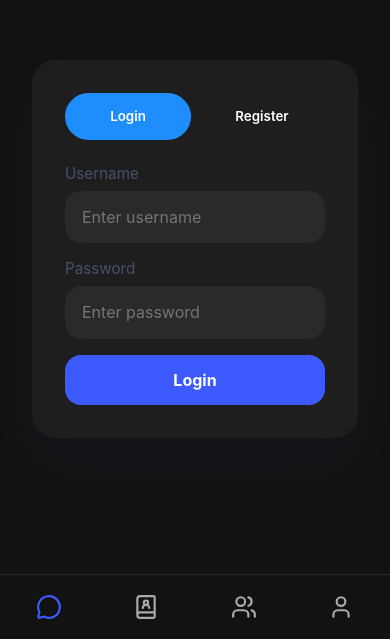
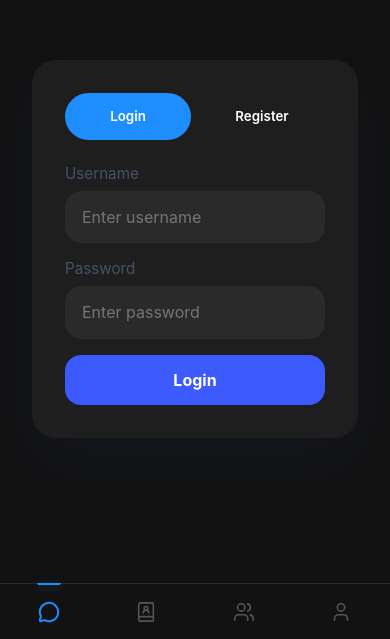
Before and after one commit to nandan4747/gutto-application, a React (Vite) app: page /auth in a window 390 px wide. Shown: the part 205-844 px from the top of the page. Built offline with nearby package versions, Linux system fonts and the light colour scheme; no server answers.

Commit message:
changed the ui of mobile tab

```diff
--- a/src/components/mobile/MobileLayout.module.css
+++ b/src/components/mobile/MobileLayout.module.css
@@ -45,34 +45,100 @@
   color: #aaaaaa;
 }
 
-/* --- Mobile Bottom Tabs --- */
+/* --- Mobile Header --- */
+.mobileHeader {
+  display: flex;
+  align-items: center;
+  justify-content: space-between;
+  padding: 0 1rem;
+  height: 52px;
+  box-sizing: border-box;
+  flex-shrink: 0;
+  background-color: #121212;
+  border-bottom: 1px solid #2a2a2a;
+}
+
+.brand {
+  display: flex;
+  align-items: center;
+  gap: 8px;
+}
+
+.logo {
+  width: 22px;
+  height: 22px;
+  object-fit: contain;
+  border-radius: 4px;
+}
+
+.brandTitle {
+  font-size: 0.85rem;
+  font-weight: 700;
+  letter-spacing: 0.8px;
+  text-transform: uppercase;
+  color: #ffffff;
+  margin: 0;
+}
+
+.separator {
+  color: #444444;
+  font-size: 0.85rem;
+  font-weight: 400;
+}
+
+.viewBreadcrumb {
+  font-size: 0.85rem;
+  font-weight: 500;
+  color: #aaaaaa;
+}
+
+/* --- Mobile Bottom Navigation --- */
 .mobileTabs {
   display: flex;
   align-items: center;
   justify-content: space-around;
-  height: 65px;
+  height: 56px;
   box-sizing: border-box;
   flex-shrink: 0;
-
-  /* Prevents the tabs from being hidden under the iOS home bar */
+  background-color: #121212;
+  border-top: 1px solid #2a2a2a;
   padding-bottom: env(safe-area-inset-bottom);
 }
 
 .tabButton {
   background: none;
   border: none;
-  padding: 10px 20px;
-  cursor: pointer;
+  padding: 0;
+  height: 100%;
+  flex: 1;
   display: flex;
-  flex-direction: column;
   align-items: center;
   justify-content: center;
-
-  /* Adds a subtle squish effect when tapped so the app feels alive */
-  transition: transform 0.15s ease;
+  cursor: pointer;
+  color: #555555; /* Neutral dimmed state */
+  position: relative;
+  transition:
+    color 0.15s ease,
+    transform 0.1s ease;
   -webkit-tap-highlight-color: transparent;
 }
 
 .tabButton:active {
-  transform: scale(0.85);
+  transform: scale(0.92);
 }
+
+/* Active Tab Styles */
+.tabButton.active {
+  color: #1e8eff; /* Primary Accent Blue */
+}
+
+/* Ultra-thin top indicator line resting on the top border */
+.activeIndicator {
+  position: absolute;
+  top: -1px;
+  width: 24px;
+  height: 2px;
+  background-color: #1e8eff;
+  border-radius: 0 0 2px 2px;
+  box-shadow: 0 2px 8px rgba(30, 142, 255, 0.4);
+}
--- a/src/components/mobile/MobileTabs.tsx
+++ b/src/components/mobile/MobileTabs.tsx
@@ -1,51 +1,35 @@
 import React from "react";
-import { BookUser, Users, MessageCircle, User } from "lucide-react";
+import { MessageCircle, BookUser, Users, User } from "lucide-react";
 import { useNavigationView } from "../../../contexts/Navigationprovider";
-import { colorScheme } from "../../theme/colorScheme";
 import styles from "./MobileLayout.module.css";
+
+const TABS = [
+  { id: "chats", label: "Chats", Icon: MessageCircle },
+  { id: "friends", label: "Friends", Icon: BookUser },
+  { id: "groups", label: "Groups", Icon: Users },
+  { id: "profile", label: "Profile", Icon: User },
+] as const;
 
 const MobileTabs: React.FC = () => {
   const { activeView, setActiveView } = useNavigationView();
 
-  const getIconColor = (view: string) =>
-    activeView === view ? "#3d5afe" : colorScheme.textSecondary; // Use your primary blue
-
   return (
-    <div
-      className={styles.mobileTabs}
-      style={{
-        backgroundColor: colorScheme.background,
-        borderTop: `1px solid ${colorScheme.border}`,
-      }}
-    >
-      <button
-        onClick={() => setActiveView("chats")}
-        className={styles.tabButton}
-      >
-        <MessageCircle size={26} color={getIconColor("chats")} />
-      </button>
-
-      <button
-        onClick={() => setActiveView("friends")}
-        className={styles.tabButton}
-      >
-        <BookUser size={26} color={getIconColor("friends")} />
-      </button>
-
-      <button
-        onClick={() => setActiveView("groups")}
-        className={styles.tabButton}
-      >
-        <Users size={26} color={getIconColor("groups")} />
-      </button>
-
-      <button
-        onClick={() => setActiveView("profile")}
-        className={styles.tabButton}
-      >
-        <User size={26} color={getIconColor("profile")} />
-      </button>
-    </div>
+    <nav className={styles.mobileTabs}>
+      {TABS.map(({ id, label, Icon }) => {
+        const isActive = activeView === id;
+        return (
+          <button
+            key={id}
+            onClick={() => setActiveView(id)}
+            className={`${styles.tabButton} ${isActive ? styles.active : ""}`}
+            aria-label={label}
+          >
+            {isActive && <span className={styles.activeIndicator} />}
+            <Icon size={22} strokeWidth={isActive ? 2.2 : 1.75} />
+          </button>
+        );
+      })}
+    </nav>
   );
 };
 
```
